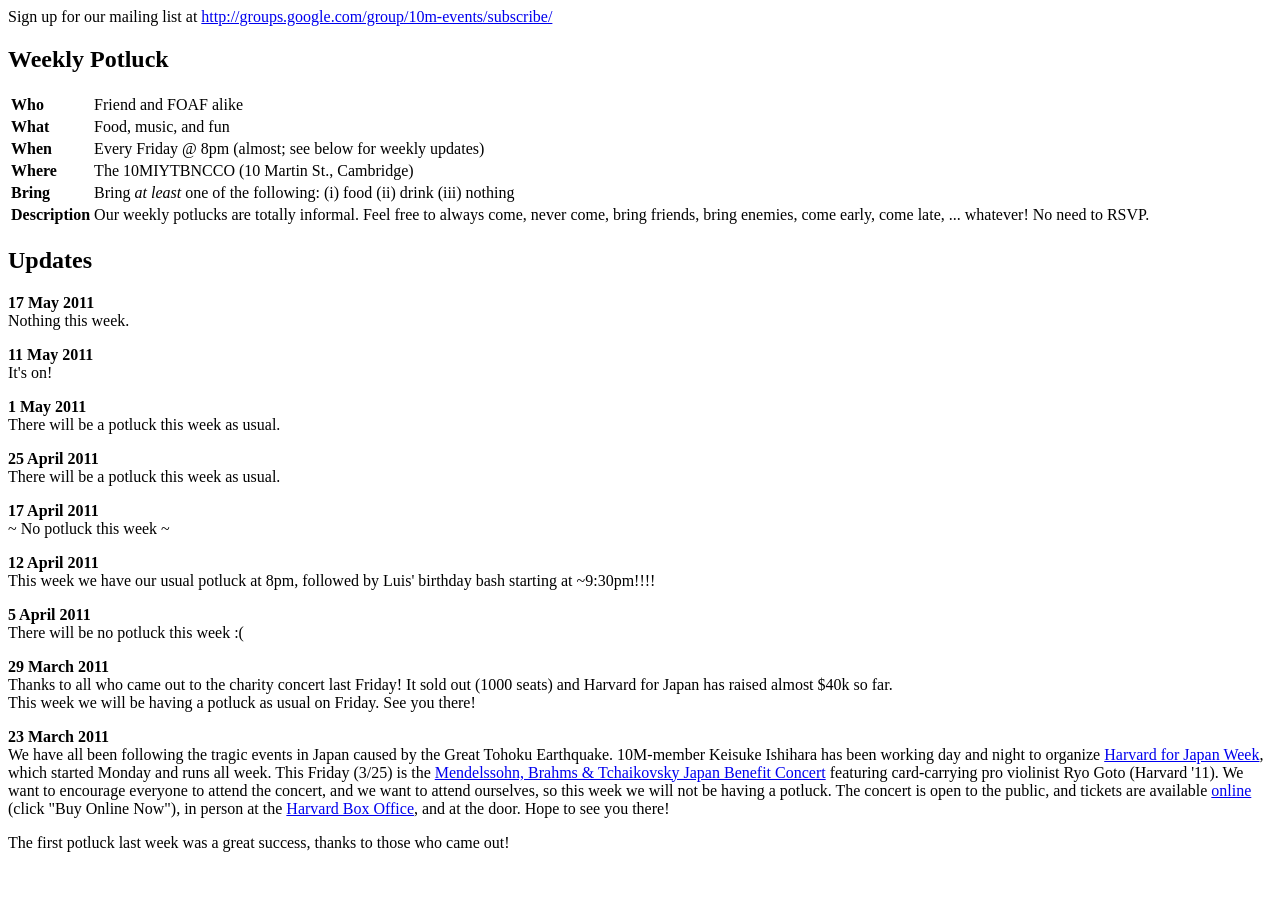
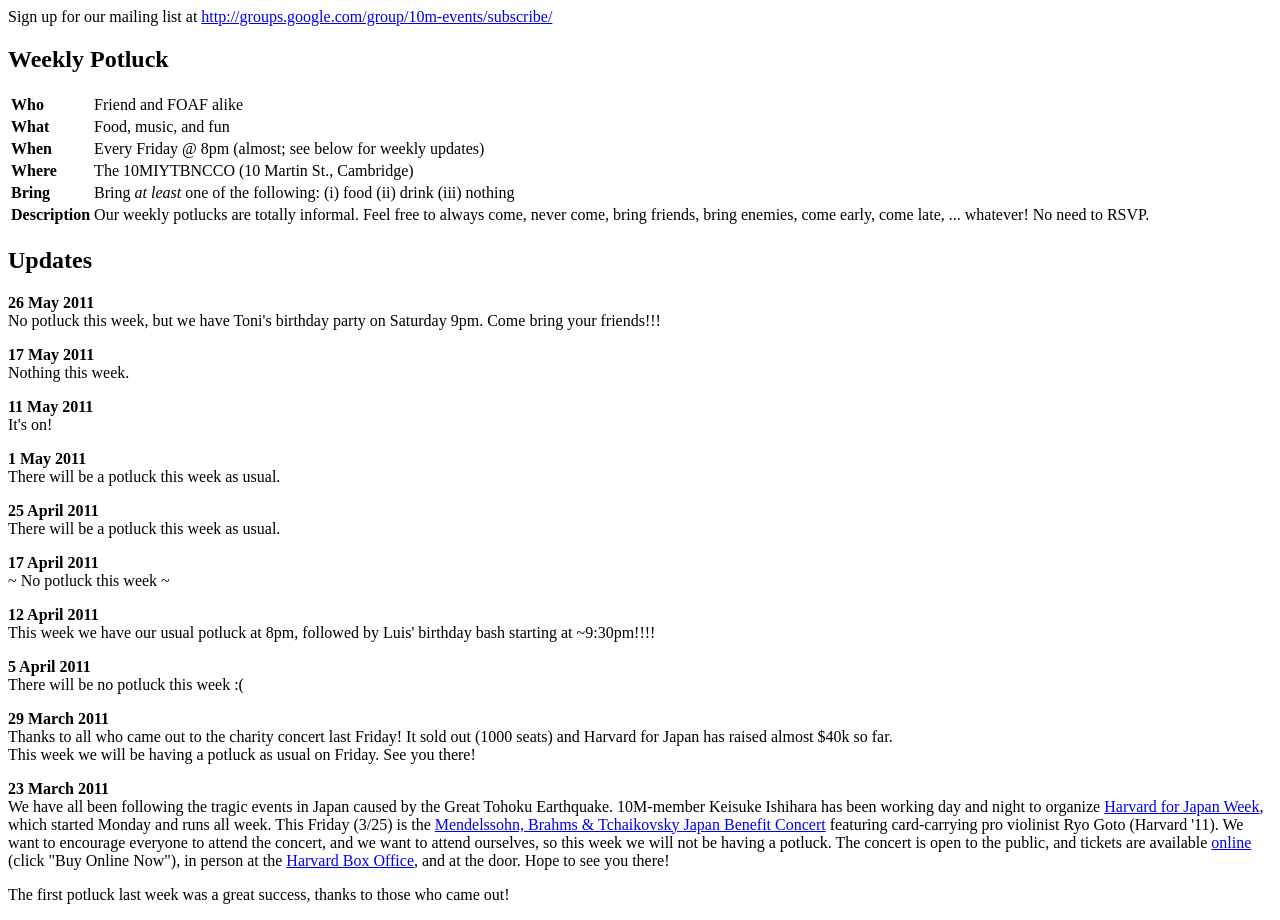
Before and after one commit to dannyroberts/10m-site, a plain HTML site: page fridays.html in a window 1280 px wide. Before the commit the page ends 868 px from the top, so only its background shows below. Drawn offline with Linux system fonts and the light colour scheme.

Commit message:
Keisuke first git push.

```diff
--- a/fridays.html
+++ b/fridays.html
@@ -50,6 +50,8 @@
     </div>
     <div>
         <h2>Updates</h2>
+<p><b>26 May 2011</b><br>
+	No potluck this week, but we have Toni's birthday party on Saturday 9pm. Come bring your friends!!!
 <p><b>17 May 2011</b><br>
 	Nothing this week.
 <p><b>11 May 2011</b><br>
```
